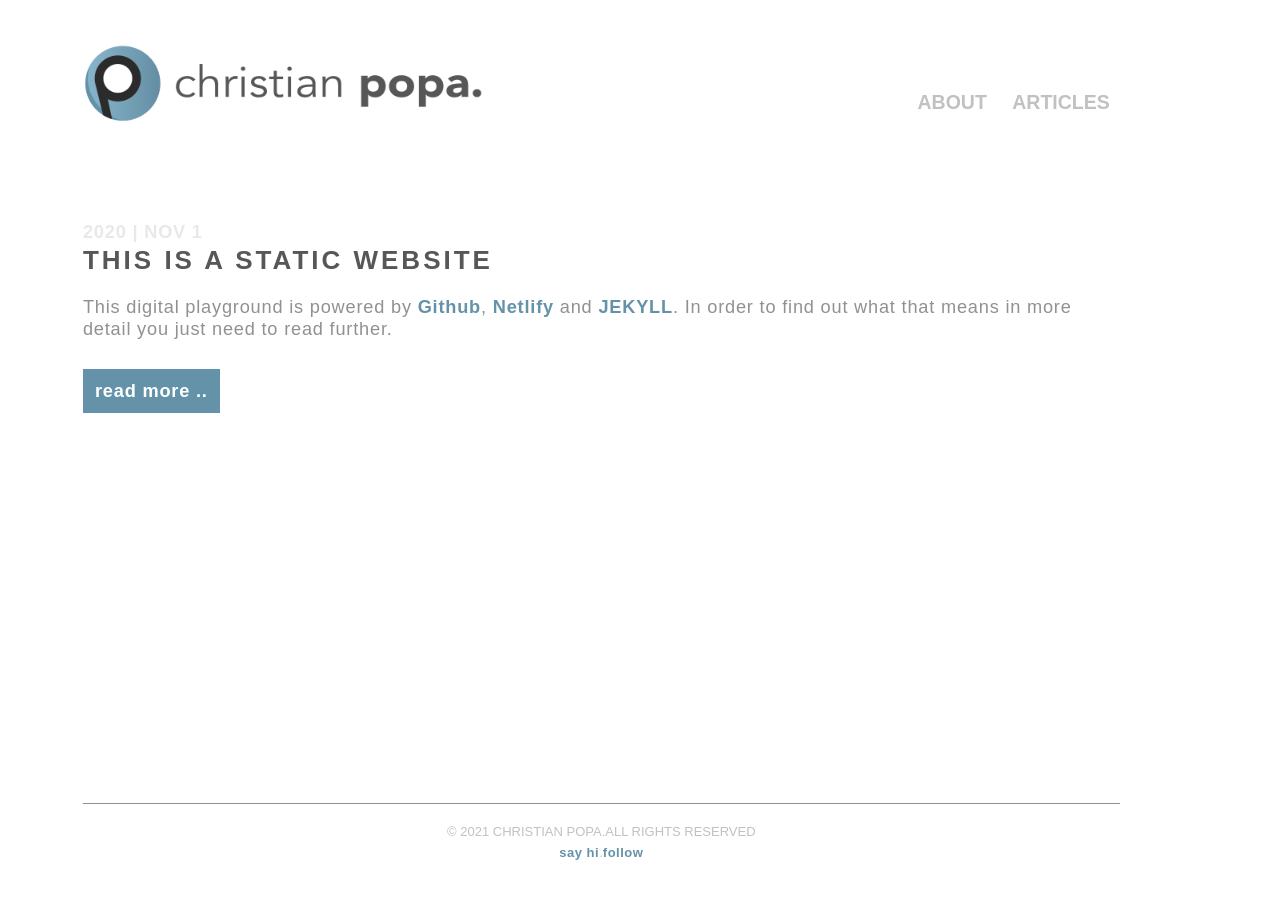
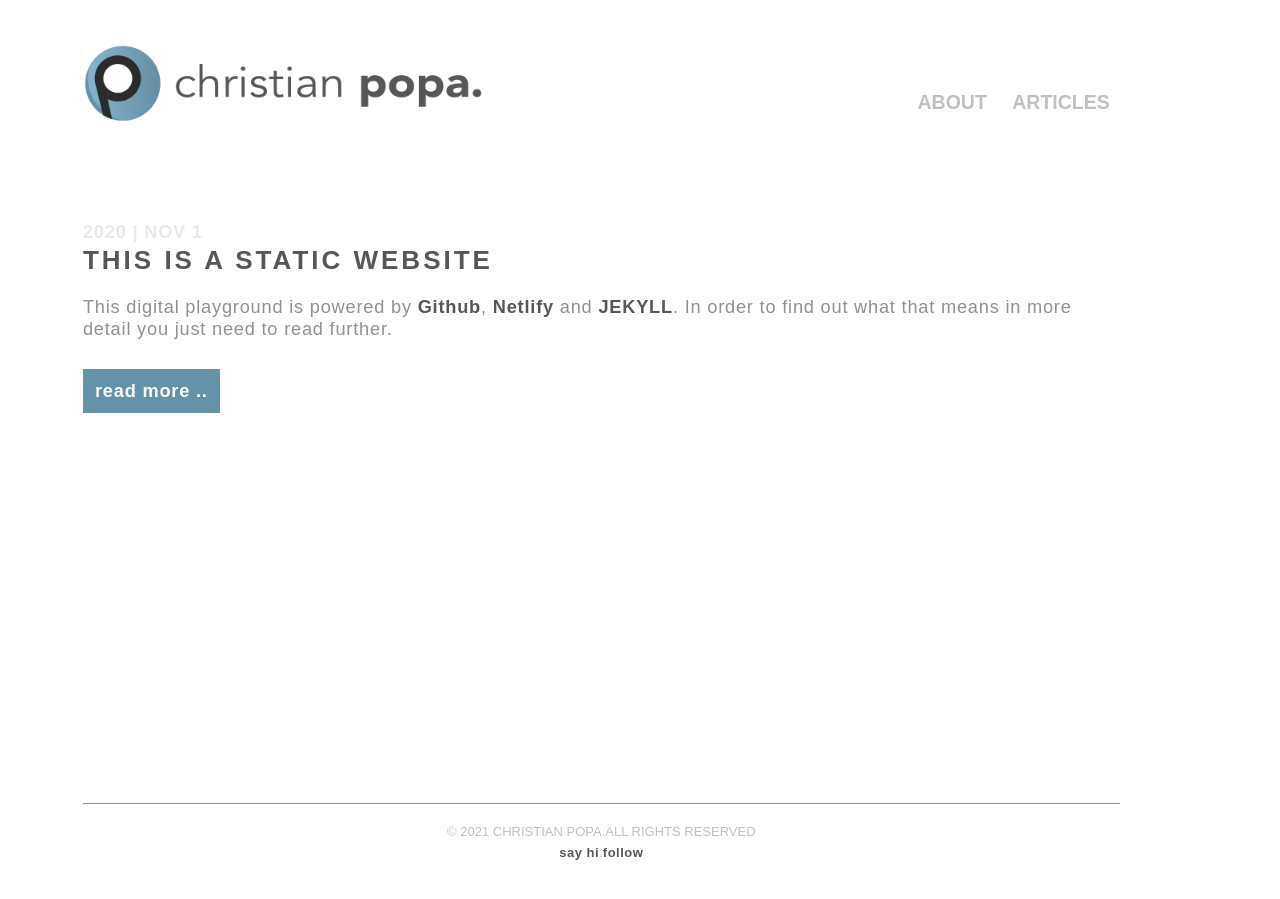
Before and after one commit to cristego/cristego.github.io, a Jekyll site: the page built from articles/index.html, in a window 1280 px wide. Built offline with Jekyll 4.4.1, drawn with Linux system fonts in a browser that asks for light colours; the list of posts is cut into pages by our own code.

Commit message:
update a hover color

```diff
--- a/css/core.css
+++ b/css/core.css
@@ -256,14 +256,14 @@
 }
 
 #footer_content ul a {
-	color: #6492A9;
+	color: #575757;
 	letter-spacing: 0.5px;
 	font-weight: 700;
 }
 
 
 #footer_content ul a:hover {
-	color: #C1D3DD;
+	color: #6492A9;
 }
 
 .copyright {
@@ -387,7 +387,7 @@
 	text-transform: uppercase;
 }
 
-#post h2 a:hover, #content_about h2 a:hover {color: #575757;}
+#post h2 a:hover, #content_about h2 a:hover {color: #6492A9;}
 
 #post h4, h4 {
 	color: #6492A9;
@@ -408,8 +408,8 @@
 	color: #919191;
 }
 
-#post p a, #content_about p a {color: #6492A9; font-weight: 700;}
-#post p a:hover, #content_about p a:hover {color: #575757;}
+#post p a, #content_about p a {color: #575757; font-weight: 700;}
+#post p a:hover, #content_about p a:hover {color: #6492A9;}
 
 #title {
 	float: left;
```
